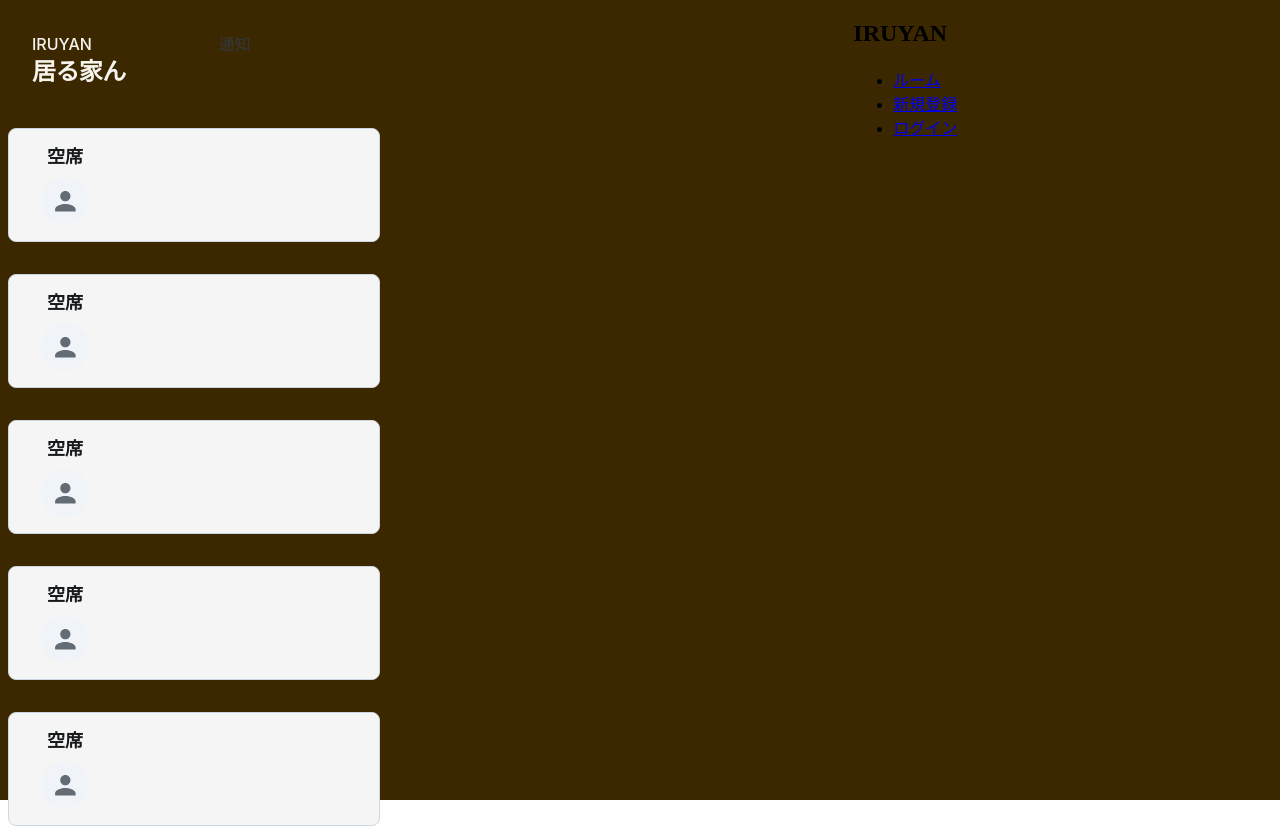
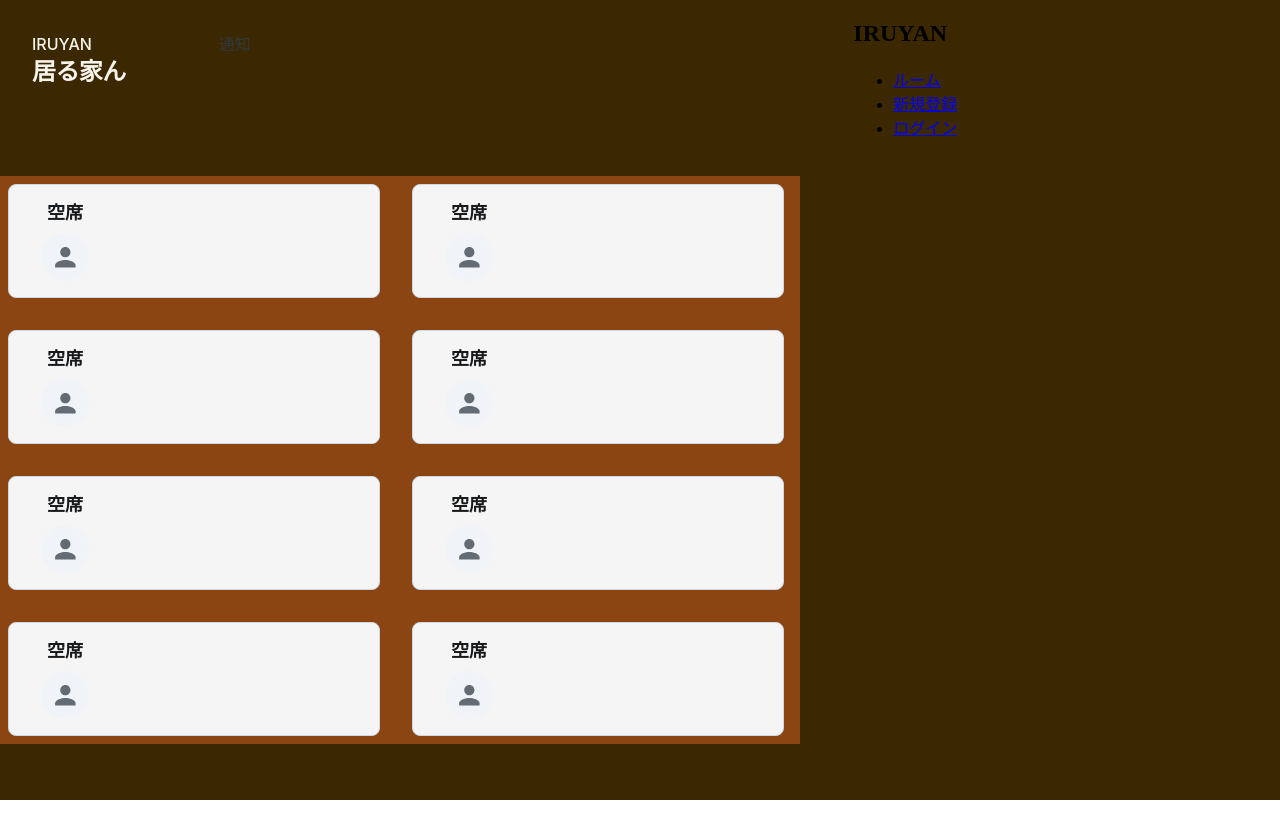
Before and after one commit to OverAgers/iruyan, a Next.js app in the folder iruyan-front/: page /room in a window 1280 px wide. Shown: the top 828 px of the page. After the commit the page ends 800 px from the top, so only its background shows below. Built offline with nearby package versions, Linux system fonts and the light colour scheme.

Commit message:
Revert "update:細かい修正"
This reverts commit 3709689ca749cea84b61b8578896ff8cb3947bbb.

```diff
--- a/iruyan-front/src/components/layouts/room-layout.tsx
+++ b/iruyan-front/src/components/layouts/room-layout.tsx
@@ -1,4 +1,4 @@
-import { Box, Typography } from "@mui/joy";
+import { Box, Container, Typography, Grid } from "@mui/joy";
 import { Grid2 } from "@mui/material";
 import Sidebar from "../ui/sidebar/sidebar";
 
--- a/iruyan-front/src/features/seats/components/seats.tsx
+++ b/iruyan-front/src/features/seats/components/seats.tsx
@@ -95,7 +95,7 @@ export default function Seats() {
     );
   };
   return (
-    <Box>
+    <Box sx={{ backgroundColor: "#8B4513", width: 800}}>
       <Grid2 container spacing={2}>
         {seats.map((seat) => (
           <Grid2 key={seat.id}>
```
